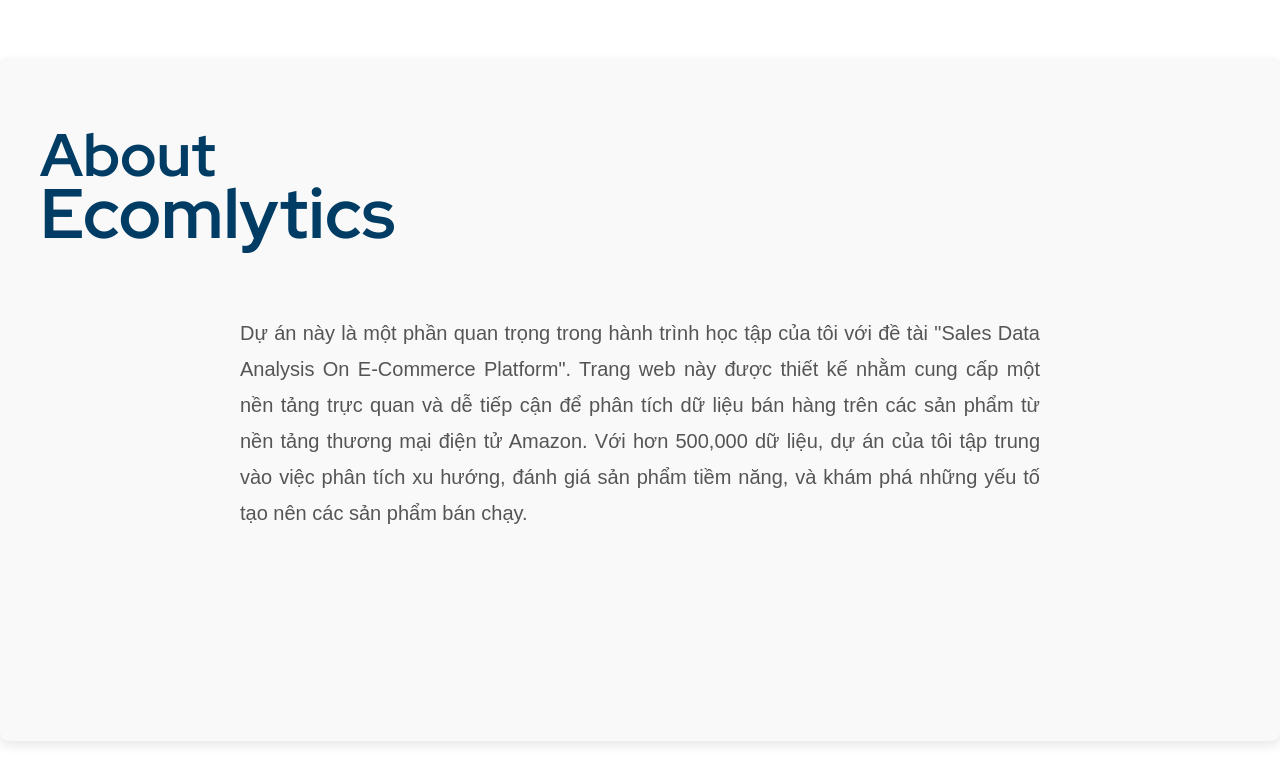
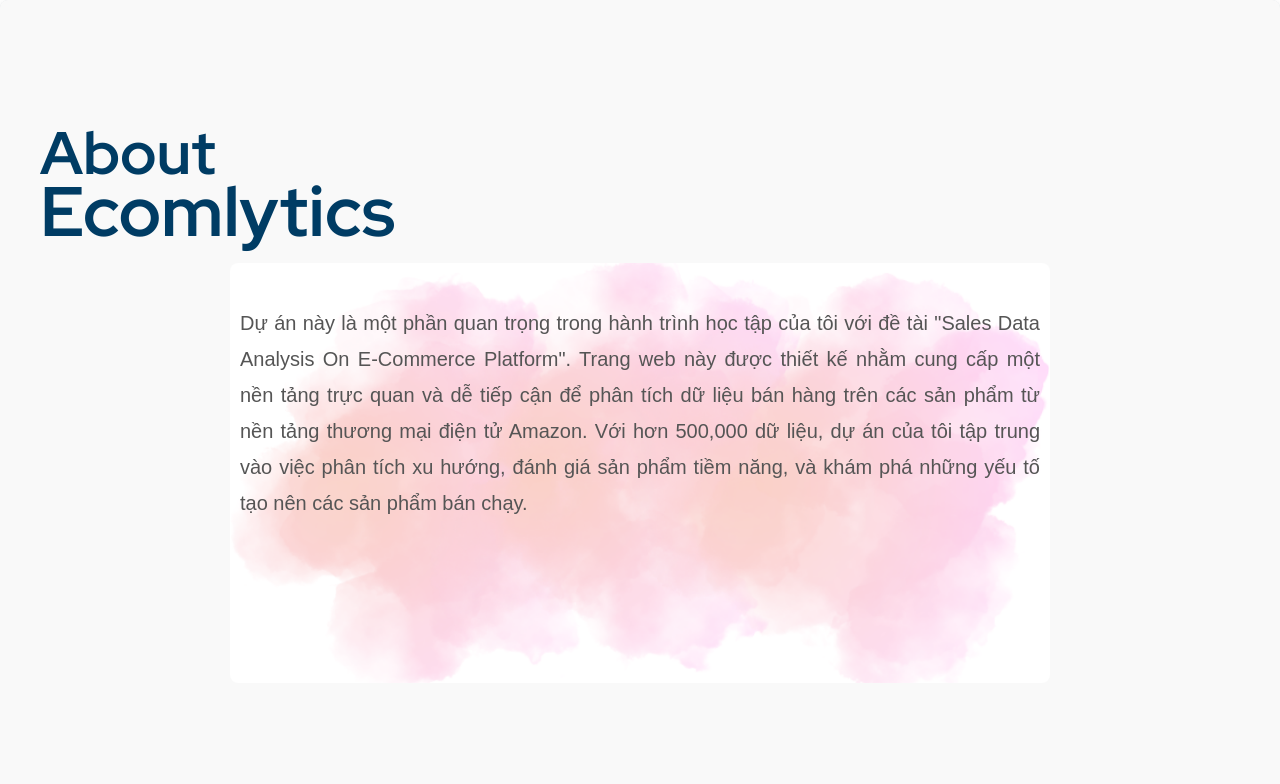
Before and after one commit to TeeSkrt/Data-Analysis, a React (Create React App) app: page /contact in a window 1280 px wide. Both pictures are taken after a click on the element "About". Shown: the part 860-1644 px from the top of the page. Built offline with nearby package versions, Linux system fonts and the light colour scheme; no server answers; a web font is replaced by a local one.

Commit message:
update tinh nang

```diff
--- a/src/App.js
+++ b/src/App.js
@@ -11,15 +11,22 @@ import Navbar from './Components/Navbar';
 function App() {
   const sections = useRef([]); // Danh sách các section
   const [visibleSection, setVisibleSection] = useState('Home'); // Section hiện tại
+  const [isInsideDataTable, setIsInsideDataTable] = useState(false); // Kiểm tra con trỏ chuột có ở trong DataTable hay không
 
   // Danh sách section cho phép cuộn
   const scrollableSections = ['Home', 'DataTable', 'Barchart'];
 
-  // Hàm xử lý cuộn
+  // Hàm xử lý cuộn trang
   const handleScroll = (e) => {
+    if (isInsideDataTable) {
+      // Nếu sự kiện cuộn xảy ra trong bảng, ngừng sự kiện và không thực hiện cuộn trang
+      e.stopPropagation();
+      return; // Không thực hiện cuộn trang nếu trong bảng
+    }
+
     if (!scrollableSections.includes(visibleSection)) return; // Chỉ xử lý nếu đang ở section cuộn
+
     const delta = e.deltaY > 0 ? 1 : -1;
-
     const currentIndex = scrollableSections.indexOf(visibleSection);
     const nextIndex = Math.max(0, Math.min(scrollableSections.length - 1, currentIndex + delta));
     const nextSection = scrollableSections[nextIndex];
@@ -83,6 +90,9 @@ function App() {
         id="DataTable"
         ref={(el) => (sections.current[4] = el)}
         className={`slide ${visibleSection === 'DataTable' ? 'slide-active' : ''}`}
+        style={{ overflow: 'auto', maxHeight: '100vh' }} // Đảm bảo bảng có thể cuộn độc lập
+        onMouseEnter={() => setIsInsideDataTable(true)} // Khi chuột vào bảng, không cuộn trang
+        onMouseLeave={() => setIsInsideDataTable(false)} // Khi chuột ra khỏi bảng, cho phép cuộn trang
       >
         <DataTable />
       </section>
--- a/src/Components/About.js
+++ b/src/Components/About.js
@@ -9,9 +9,12 @@ function About() {
                 <h2>Ecomlytics</h2>
             </div>
 
-            <p>
-                Dự án này là một phần quan trọng trong hành trình học tập của tôi với đề tài "Sales Data Analysis On E-Commerce Platform". Trang web này được thiết kế nhằm cung cấp một nền tảng trực quan và dễ tiếp cận để phân tích dữ liệu bán hàng trên các sản phẩm từ nền tảng thương mại điện tử Amazon. Với hơn 500,000 dữ liệu, dự án của tôi tập trung vào việc phân tích xu hướng, đánh giá sản phẩm tiềm năng, và khám phá những yếu tố tạo nên các sản phẩm bán chạy.
-            </p>
+            <div className="image-wrapper">
+                <p className="image-text">
+                    Dự án này là một phần quan trọng trong hành trình học tập của tôi với đề tài "Sales Data Analysis On E-Commerce Platform". Trang web này được thiết kế nhằm cung cấp một nền tảng trực quan và dễ tiếp cận để phân tích dữ liệu bán hàng trên các sản phẩm từ nền tảng thương mại điện tử Amazon. Với hơn 500,000 dữ liệu, dự án của tôi tập trung vào việc phân tích xu hướng, đánh giá sản phẩm tiềm năng, và khám phá những yếu tố tạo nên các sản phẩm bán chạy.
+                </p>
+            </div>
+
         </div>
     );
 }
--- a/src/Components/CSS/About.css
+++ b/src/Components/CSS/About.css
@@ -6,9 +6,9 @@
     justify-content: center;
     text-align: center;
     margin: 0;
-    padding: 60px 20px; /* Tăng padding để nội dung không quá sát màn hình */
-     /* Chiều cao bằng 100vh trừ đi chiều cao navbar */
-    width: 100%; /* Chiếm toàn bộ chiều rộng màn hình */
+    padding: 60px 20px;
+    width: 100%;
+    height: 100vh; /* Set height to full screen */
     background-color: #f9f9f9;
     border-radius: 8px;
     box-shadow: 0 4px 12px rgba(0, 0, 0, 0.1);
@@ -17,12 +17,13 @@
     box-sizing: border-box;
 }
 
+
 /* Tiêu đề chính About Ecomlytics */
 .about-title {
-    align-self: flex-start; /* Đẩy về lề trái */
-    margin-bottom: 30px; /* Khoảng cách giữa title và phần nội dung */
-    padding-left: 20px; /* Thêm padding để "About Ecomlytics" sát lề trái */
-    text-align: justify
+    align-self: flex-start;
+    margin-bottom: 0px;
+    padding-left: 20px;
+    text-align: justify;
 }
 
 .about-title h1, .about-title h2 {
@@ -52,9 +53,9 @@
     font-size: 20px;
     line-height: 1.8;
     color: #555;
-    text-align: justify; /* Căn giữa đoạn văn bản */
+    text-align: justify;
     margin: 20px 0;
-    max-width: 800px; /* Giới hạn chiều rộng để tránh bị dài quá */
+    max-width: 800px;
     margin-top: 30px;
     margin-bottom: 150px;
 }
@@ -78,39 +79,45 @@
     border-radius: 8px;
 }
 
+/* Wrapper cho phần text với ảnh nền */
+.image-wrapper {
+    position: relative;
+    display: flex;
+    align-items: center;
+    justify-content: center;
+    max-width: 800px;
+    margin-top: 10px;
+    padding: 10px;
+    border-radius: 8px;
+    background-image: url('./pinky.png'); /* Thêm hình ảnh làm nền */
+    background-size: cover;
+    background-position: center;
+    height: 400px;
+}
+
+/* Style cho văn bản trên ảnh nền */
+.image-text {
+    color: #fff;
+    font-size: 20px;
+    line-height: 1.8;
+    text-align: center;
+    max-width: 60%;
+    z-index: 2;
+    position: relative;
+}
+
 /* Đảm bảo trang dễ đọc trên thiết bị di động */
 @media screen and (max-width: 1024px) {
     .about-section {
         padding: 50px 15px;
     }
-
-    .about-title h1 {
-        font-size: 70px;
-    }
-
-    .about-title h2 {
-        font-size: 28px;
-    }
-
-    .about-section p {
+    .image-text {
         font-size: 16px;
     }
 }
 
 @media screen and (max-width: 768px) {
-    .about-section {
-        padding: 30px;
-    }
-
-    .about-title h1 {
-        font-size: 48px;
-    }
-
-    .about-title h2 {
-        font-size: 24px;
-    }
-
-    .about-section p {
+    .image-text {
         font-size: 14px;
     }
 }
--- a/src/Components/CSS/Contact.css
+++ b/src/Components/CSS/Contact.css
@@ -8,7 +8,7 @@
     padding: 60px 20px; /* Tăng padding để nội dung không quá sát màn hình */
     height: 100vh; /* Chiều cao bằng 100vh */
     width: 100%; /* Chiếm toàn bộ chiều rộng màn hình */
-    background-color: #f9f9f9; /* Màu nền nhẹ */
+    /* background-color: #c5cff1; Thay đổi màu nền */
     border-radius: 8px;
     box-shadow: 0 4px 12px rgba(0, 0, 0, 0.1);
     position: relative;
--- a/src/Components/DataTable.js
+++ b/src/Components/DataTable.js
@@ -7,6 +7,7 @@ function DataTable() {
     const [searchQuery, setSearchQuery] = useState("");
     const [currentPage, setCurrentPage] = useState(1);
     const [totalPages, setTotalPages] = useState(1);
+    const [sortAscending, setSortAscending] = useState(true); // State to handle sorting
 
     useEffect(() => {
         fetch(`https://bedata.azurewebsites.net/api/getdata/?format=json&page=${currentPage}`)
@@ -28,6 +29,23 @@ function DataTable() {
             item.avg_rating.toString().includes(searchQuery) ||
             item.asin.toLowerCase().includes(searchQuery.toLowerCase())
     );
+
+    // Sorting the data by 'Predicted Best Seller'
+    const sortedData = filteredData.sort((a, b) => {
+        if (sortAscending) {
+            return a.predicted_best_seller === b.predicted_best_seller
+                ? 0
+                : a.predicted_best_seller
+                    ? -1
+                    : 1;
+        } else {
+            return a.predicted_best_seller === b.predicted_best_seller
+                ? 0
+                : a.predicted_best_seller
+                    ? 1
+                    : -1;
+        }
+    });
 
     const handlePageChange = (page) => {
         setCurrentPage(page);
@@ -66,6 +84,12 @@ function DataTable() {
                     value={searchQuery}
                     onChange={(e) => setSearchQuery(e.target.value)}
                 />
+                <button
+                    className="sort-button"
+                    onClick={() => setSortAscending((prevState) => !prevState)}
+                >
+                    Sort by Predicted Best Seller
+                </button>
             </div>
 
             <div className="table-container">
@@ -84,7 +108,7 @@ function DataTable() {
                         </tr>
                     </thead>
                     <tbody>
-                        {filteredData.map((item) => (
+                        {sortedData.map((item) => (
                             <tr key={item.asin}>
                                 <td>
                                     <img
@@ -117,8 +141,7 @@ function DataTable() {
                                 }
                             }}
                             className={currentPage === page ? "active" : ""}
-                            disabled={page === "..."}
-                        >
+                            disabled={page === "..."}>
                             {page}
                         </button>
                     ))}
```
